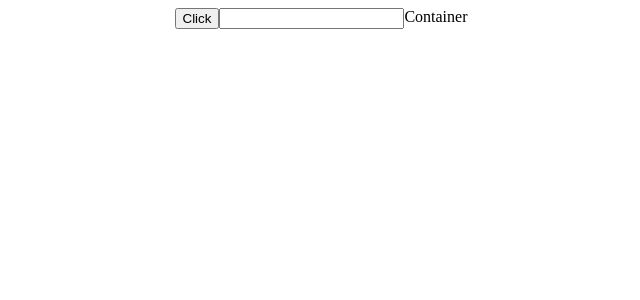
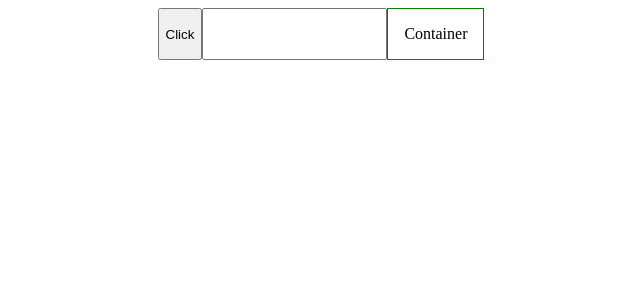
Before and after one commit to Kgiruc/ts-react, a React (Vite) app in the folder ts-react/: page / in a window 1280 px wide. Shown: the top 300 px of the page, without its empty margins (319-959 px from the left). Built offline with nearby package versions, Linux system fonts and the light colour scheme.

Commit message:
tsx basic

```diff
--- a/ts-react/src/componenets/Container.tsx
+++ b/ts-react/src/componenets/Container.tsx
@@ -4,7 +4,7 @@ type ContainerProps = {
 
 function Container(props: ContainerProps) {
   return (
-    <div >
+    <div style={props.styles}>
         Container
     </div>
   );
```
